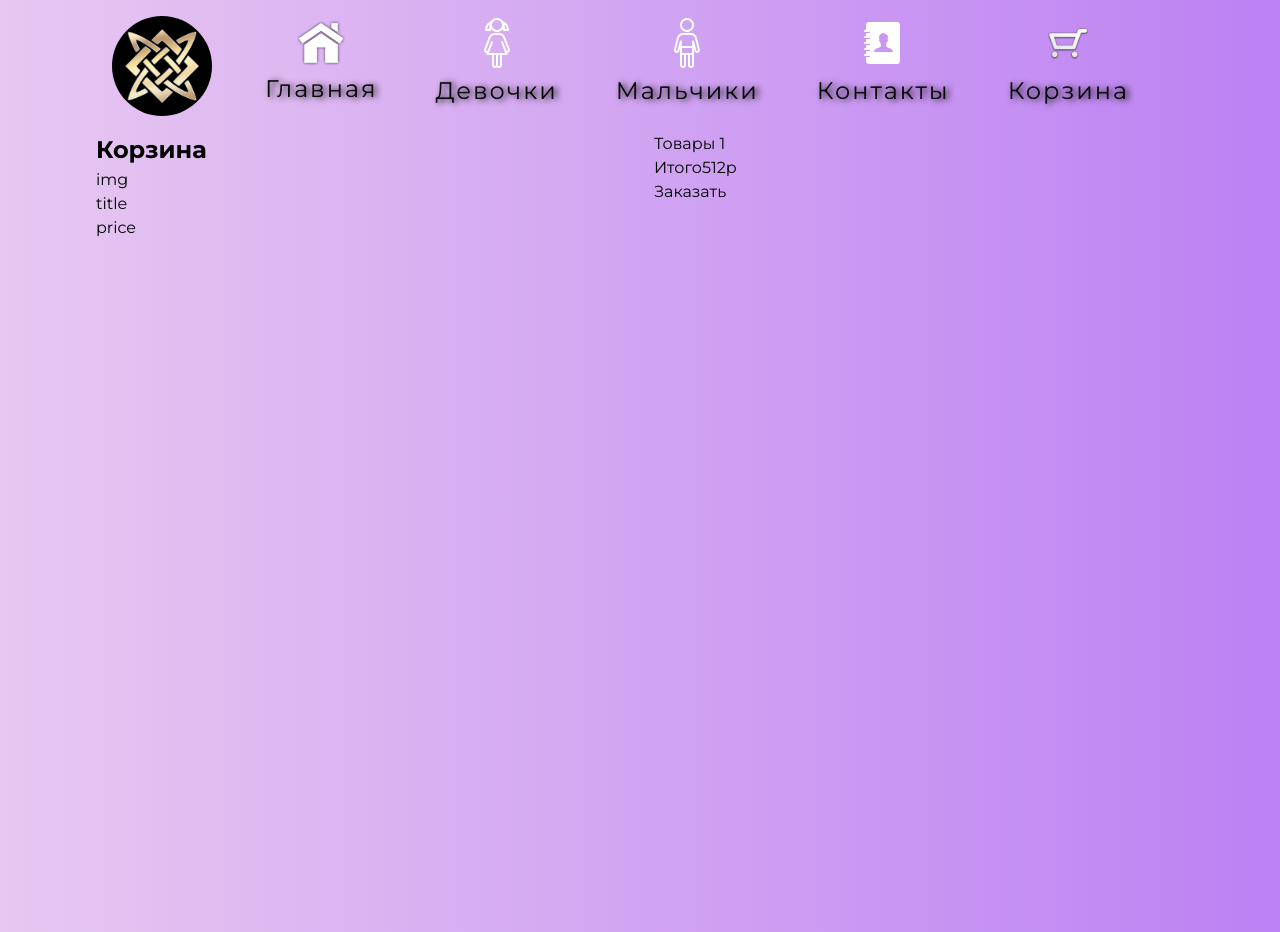
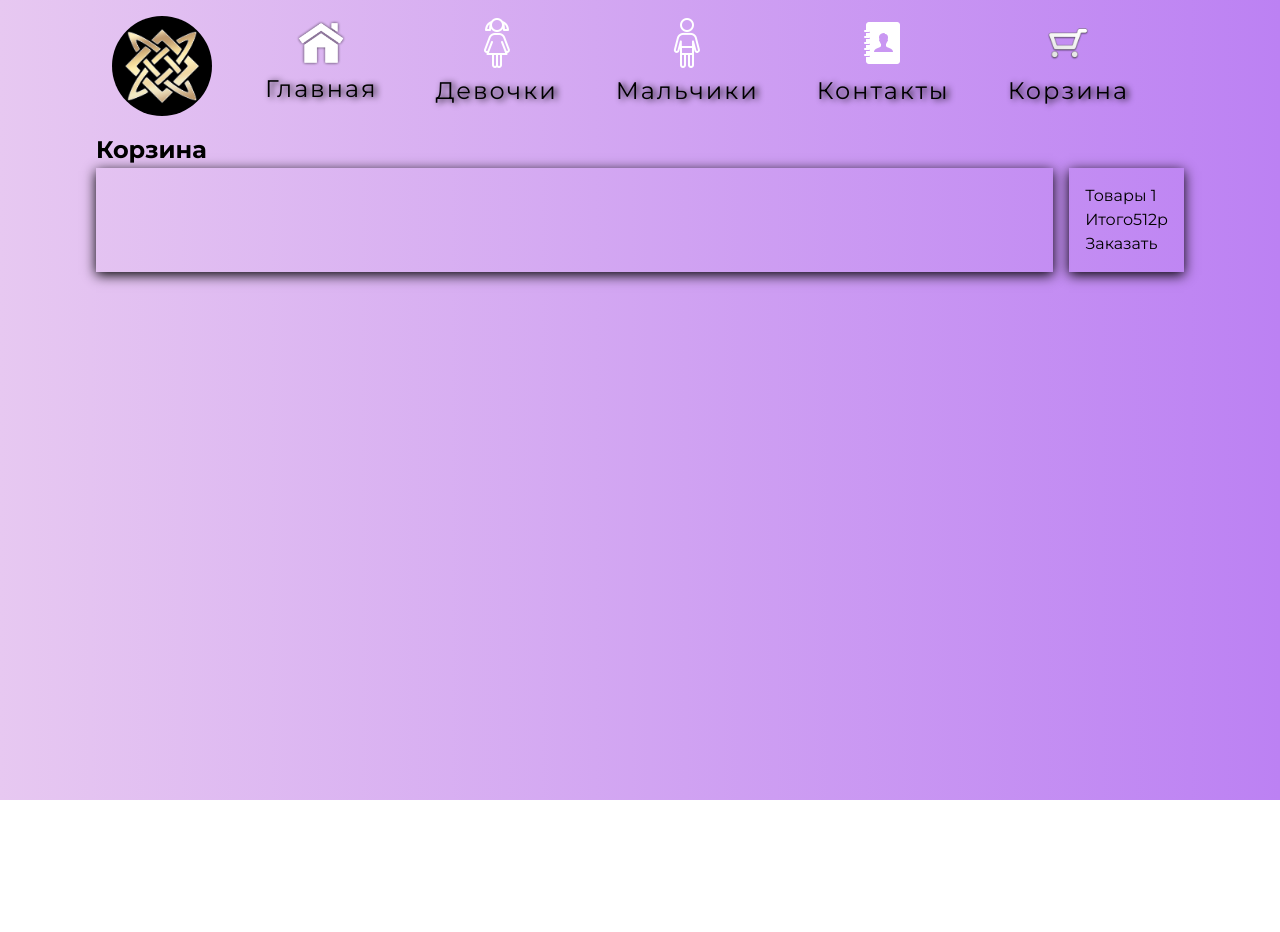
Before and after one commit to V-Kovalenko/lilkid, a Vue app: page /basket in a window 1280 px wide. After the commit the page ends 800 px from the top, so only its background shows below. Built offline with nearby package versions, Linux system fonts and the light colour scheme.

Commit message:
add product in basket

```diff
--- a/src/components/Basket.vue
+++ b/src/components/Basket.vue
@@ -1,27 +1,29 @@
 <script setup>
-
+import {useItemNovelties} from "@/stores/ItemsNovelties";
+const noveltiesItem = useItemNovelties()
 </script>
 
 <template>
-  <div class="basket">
+  <div class="basket" >
     <div class="basket__container">
-      <div class="basket__content">
-        <div class="basket__products">
-          <div class="basket__products-header">
-            <h2 class="basket__h2">Корзина</h2>
-          </div>
-          <div class="basket__products-card">
+      <div class="basket__header">
+        <h2 class="basket__h2">Корзина</h2>
+      </div>
+      <div class="basket__content" >
+        <div class="basket__products" >
+
+          <div class="basket__products-card" v-for="product in noveltiesItem.basketProducts">
 
             <div class="basket__img">
               <slot name="img">img</slot>
             </div>
 
             <div class="basket__products-card-title">
-              <slot name="title">title</slot>
+              <slot name="title">{{product.title}}</slot>
             </div>
 
             <div class="basket__products-card-price">
-              <slot name="price">price</slot>
+              <slot name="price">{{product.price}}</slot>
             </div>
 
           </div>
@@ -50,26 +52,41 @@
 <style scoped lang="scss">
 .basket {
   width: 100vw;
-  height: 100vh;
   &__container {
-
 
   }
   &__content {
     display: grid;
     grid-template-areas: 'product aside';
-    grid-template-rows: 1fr auto;
+    grid-template-columns: 1fr auto;
 
-    height: 100vh;
+
   }
   &__products {
     grid-area: product;
+    display: flex;
+    box-shadow: 0 3px 12px rgba(0, 0, 0, 1);
+    flex-direction: column;
+    gap: 1rem;
+    margin-right: 1rem;
+
 
   }
-  &__products-header {
+  &__header {
 
   }
   &__products-card {
+    display: flex;
+    justify-content: space-between;
+    width: 100%;
+    margin-right: 1rem;
+    //box-shadow: 0 3px 12px rgba(0, 0, 0, 1);
+    padding: 1rem;
+
+
+
+
+
 
   }
   &__img {
@@ -84,13 +101,15 @@
 
   &__aside {
     grid-area: aside;
-
+    box-shadow: 0 3px 12px rgba(0, 0, 0, 1);
+    padding: 1rem;
   }
   &__aside-container {
 
   }
   &__aside-content {
-
+    display: flex;
+    flex-direction: column;
   }
   &__aside-content-count {
 
--- a/src/components/catalog/CatalogMainContentCloth.vue
+++ b/src/components/catalog/CatalogMainContentCloth.vue
@@ -42,10 +42,10 @@ const zoomImageOpen = (item) => {
   item.photoSize = !item.photoSize
 }
 
-function emitFunctions(product) {
-  getImageCatalogMainProducts(product)
-  openModalWindow()
-}
+// function emitFunctions(product) {
+//   getImageCatalogMainProducts(product)
+//   openModalWindow()
+// }
 
 onMounted(() => {
   const handleEscKey = (event) => {
@@ -59,14 +59,21 @@ onMounted(() => {
     document.removeEventListener('keydown', handleEscKey)
   })
 })
+
+/*add to basket products start*/
+const addToBasketProducts = (product) => {
+ noveltiesItem.getBasketProducts(product)
+}
+/*add to basket products end*/
 </script>
 
 <template>
   <div class="catalogMainContentCloth">
     <AboutProduct
         v-if="modalWindowToggle"
-        @closeModalWindow="closeModalWindow"
+        @emitCloseModalWindow="closeModalWindow"
         class="catalogMainContentCloth__aboutProduct"
+        @addToBasket="addToBasketProducts(selectedProductMainContent)"
     >
 
       <template #title>{{ selectedProductMainContent.title }}</template>
@@ -102,8 +109,8 @@ onMounted(() => {
 
     <CatalogMainProducts
         v-for="product in itemAll"
-        @product=emitFunctions(product)
-
+        @product=getImageCatalogMainProducts(product)
+        @click="openModalWindow"
     >
       <template #img>
         <img :src="product.products.url" alt="Photo" class="catalogMainContentCloth__img">
--- a/src/components/catalog/CatalogMainProducts.vue
+++ b/src/components/catalog/CatalogMainProducts.vue
@@ -1,6 +1,6 @@
 <script setup>
 const emit = defineEmits(['product'])
-const sendEmit = () => {
+const emitProduct = () => {
   emit('product')
 }
 </script>
@@ -9,7 +9,7 @@ const sendEmit = () => {
   <div class="catalogMainProducts">
     <div class="catalogMainProducts__content">
 
-      <div class="catalogMainProducts__img" @click="sendEmit">
+      <div class="catalogMainProducts__img" @click="emitProduct">
         <slot name="img">Изображение</slot>
       </div>
 
--- a/src/components/homePage/HomePageContent.vue
+++ b/src/components/homePage/HomePageContent.vue
@@ -40,14 +40,11 @@ onMounted(() => {
     document.removeEventListener('keydown', handleEscKey)
   })
 })
-/*ДОБАВЛЕНИЕ ВКОРЗИНУ*/
-const testFun = (product) => {
-  console.log(product)
+/*ДОБАВЛЕНИЕ ВКОРЗИНУ---<<<<*/
+const addToBasketProducts = (product) => {
+  noveltiesItem.getBasketProducts(product)
 }
-const emitFunctions = (product) => {
-  testFun(product)
-}
-/*-----ДОБАВЛЕНИЕ ВКОРЗИНУ------*/
+/*-----ДОБАВЛЕНИЕ ВКОРЗИНУ--->>>>---*/
 </script>
 
 <template>
@@ -59,8 +56,9 @@ const emitFunctions = (product) => {
 
     <AboutProduct
         v-if="modalWindowToggle"
-        @closeModalWindow="closeModalWindow"
-        @addToBasket="emitFunctions(noveltiesItem.selectedPhotoId)"
+        @emitCloseModalWindow="closeModalWindow"
+        @addToBasket="addToBasketProducts(noveltiesItem.selectedPhotoId)"
+
 
     >
 
--- a/src/components/modalWindows/AboutProduct.vue
+++ b/src/components/modalWindows/AboutProduct.vue
@@ -1,21 +1,23 @@
 <script setup>
 
 import Buttons from "@/components/ui/Buttons.vue";
+import {useItemNovelties} from "@/stores/ItemsNovelties";
+const novelties = useItemNovelties()
 
+const emit = defineEmits(['emitCloseModalWindow', 'addToBasket'])
 
-const emit = defineEmits(['closeModalWindow', 'addToBasket'])
-
-const closeModalWindow = () => {
-  emit('closeModalWindow')
+const emitCloseModalWindow = () => {
+  emit('emitCloseModalWindow')
 }
 const emitAddToBasket = () => {
   emit('addToBasket')
 }
 
+
 </script>
 
 <template>
-  <div class="about-product" @click.self="closeModalWindow">
+  <div class="about-product" @click.self="emitCloseModalWindow">
     <div class="about-product__content">
       <div class="about-product__header">
         <div class="about-product__title">
@@ -23,7 +25,7 @@ const emitAddToBasket = () => {
             <slot name="title"></slot>
           </h2>
         </div>
-        <Buttons btnTitle="Закрыть" @click="closeModalWindow"/>
+        <Buttons btnTitle="Закрыть" @click="emitCloseModalWindow"/>
       </div>
       <div class="about-product__main">
         <div class="about-product__img">
@@ -43,7 +45,7 @@ const emitAddToBasket = () => {
       <div class="about-product__footer">
         <Buttons
             btnTitle="Назад"
-            @click="closeModalWindow"
+            @click="emitCloseModalWindow"
         />
         <Buttons btnTitle="Добавить в корзину" :addToCart="true" @click="emitAddToBasket"/>
 
--- a/src/stores/ItemsNovelties.js
+++ b/src/stores/ItemsNovelties.js
@@ -127,6 +127,12 @@ export const useItemNovelties = defineStore('ItemNovelties', () => {
             photoSize: false,
         }
     ])
+    /*add basket products >>>>> */
+    const basketProducts = ref([])
+    const getBasketProducts = (product) => {
+        basketProducts.value.push(product)
+    }
+    /*add basket products <<<<<<*/
     const showItemId = ref(null)
     const showTooltipClass = ref(false)
     const selectedPhotoId = ref(null)
@@ -157,7 +163,8 @@ export const useItemNovelties = defineStore('ItemNovelties', () => {
 
     return {
         itemNoveltiesGirls, itemNoveltiesBoys, showItemId,
-        showTooltip, hideTooltip, showTooltipClass, selectedPhotoId, getIdPhoto, getItemsByCategories
+        showTooltip, hideTooltip, showTooltipClass, selectedPhotoId, getIdPhoto, getItemsByCategories,
+        basketProducts, getBasketProducts
     }
 })
 
```
